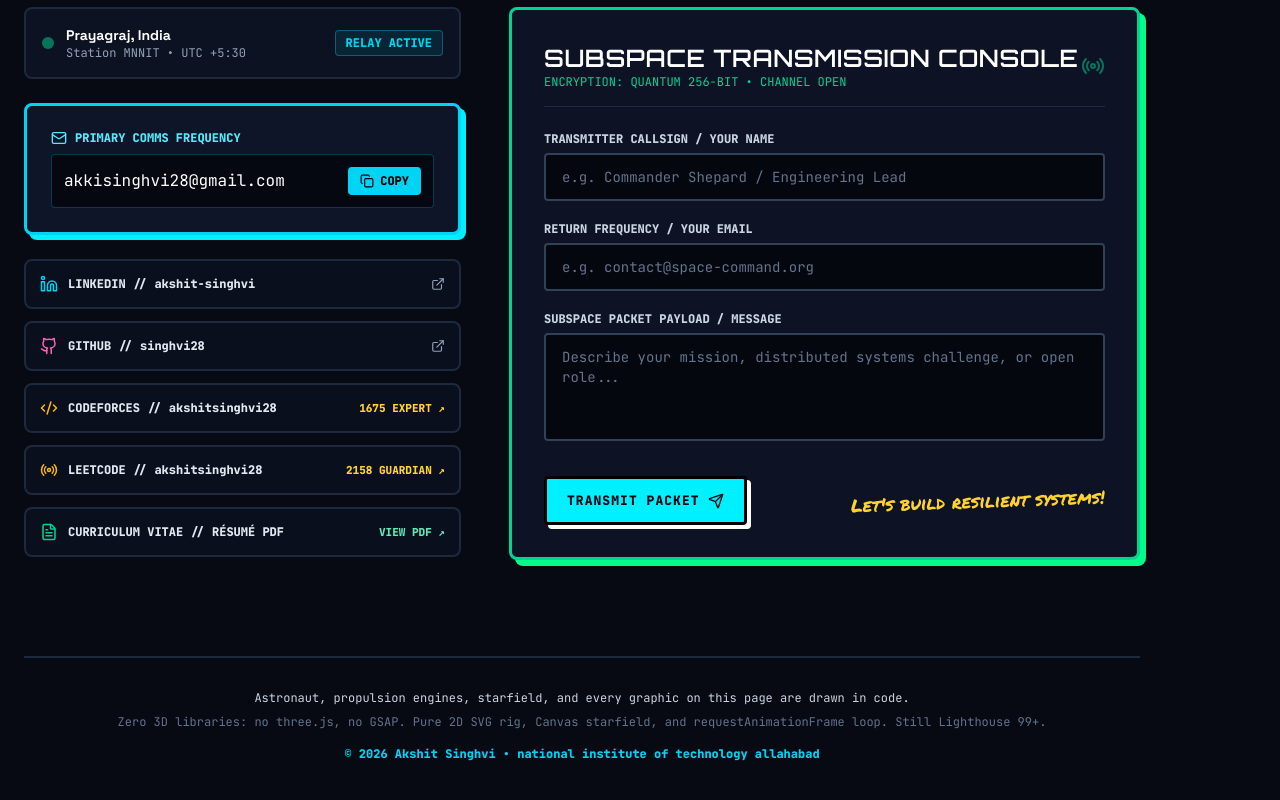
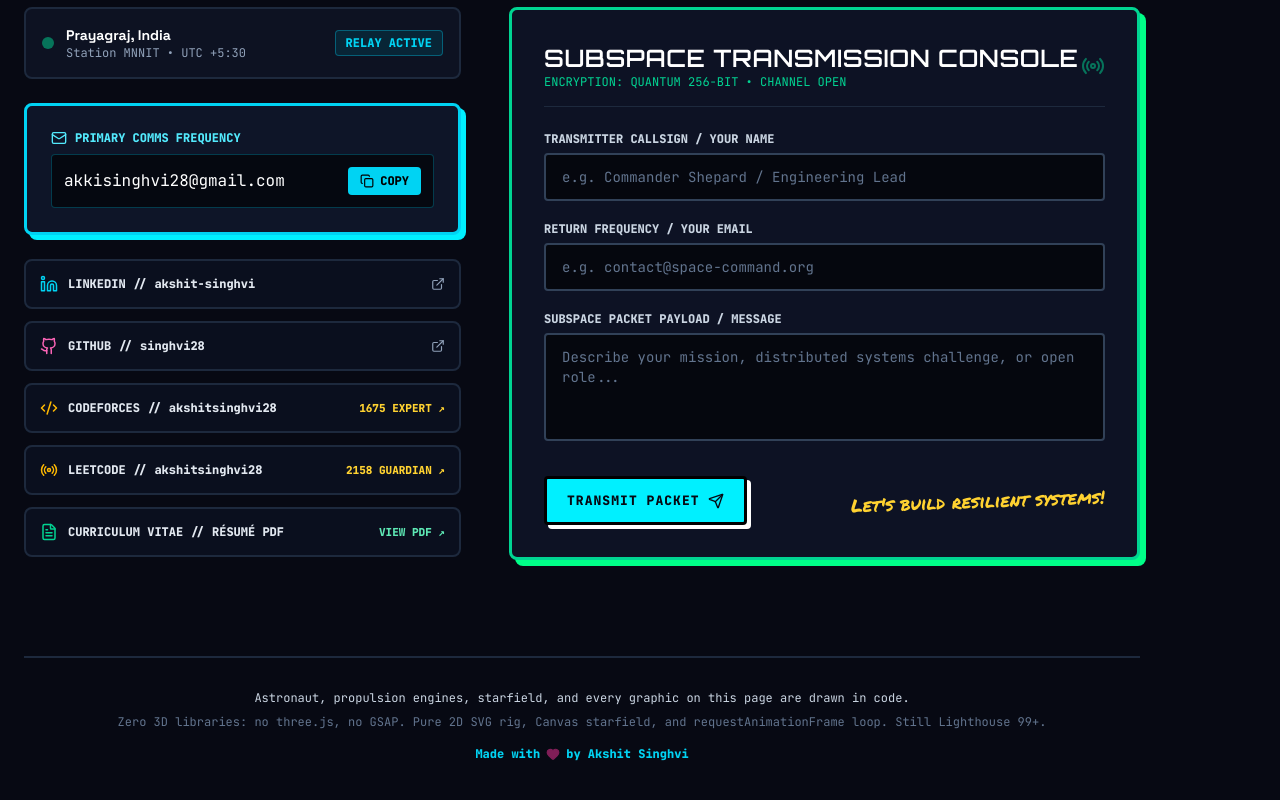
Before and after one commit to singhvi28/singhvi28.github.io, a React (Vite) app: page / in a window 1280 px wide. Shown: the part 7110-7910 px from the top of the page. Built offline with nearby package versions, Linux system fonts and the light colour scheme; a web font is replaced by a local one.

Commit message:
chore: update footer to Made with heart by Akshit Singhvi

```diff
--- a/src/components/Contact.tsx
+++ b/src/components/Contact.tsx
@@ -10,7 +10,8 @@ import {
   Radio,
   Send,
   ExternalLink,
-  Code2
+  Code2,
+  Heart
 } from 'lucide-react';
 import { GithubIcon, LinkedinIcon } from './Icons';
 
@@ -311,8 +312,10 @@ export const Contact: React.FC = () => {
           <p className="text-slate-500">
             Zero 3D libraries: no three.js, no GSAP. Pure 2D SVG rig, Canvas starfield, and requestAnimationFrame loop. Still Lighthouse 99+.
           </p>
-          <div className="text-cyan-400 font-bold mt-2">
-            © 2026 Akshit Singhvi • national institute of technology allahabad
+          <div className="text-cyan-400 font-bold mt-2 flex items-center justify-center gap-1.5 font-mono text-xs">
+            <span>Made with</span>
+            <Heart size={14} className="text-pink-500 fill-pink-500 animate-pulse" aria-label="heart" />
+            <span>by Akshit Singhvi</span>
           </div>
         </div>
       </div>
```
